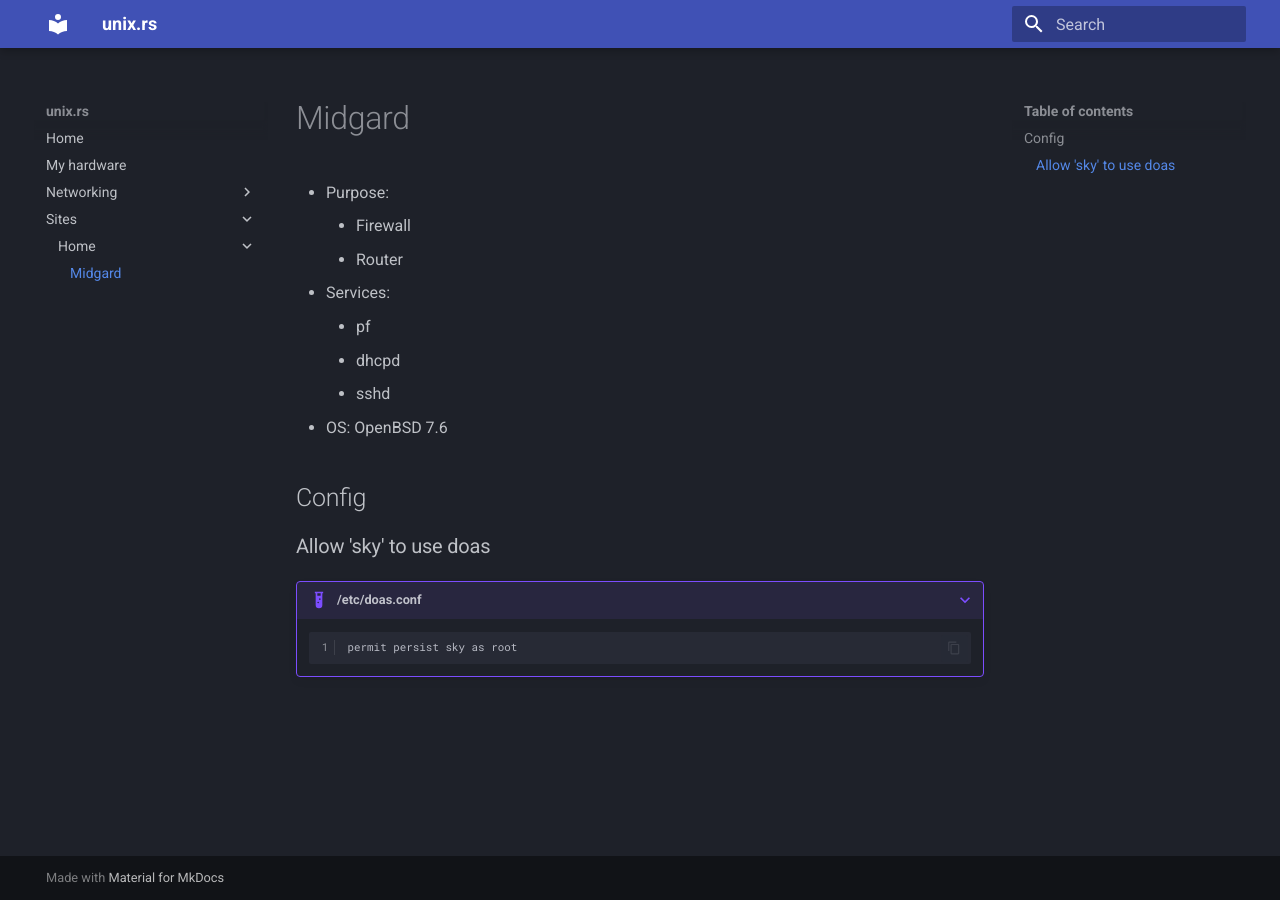
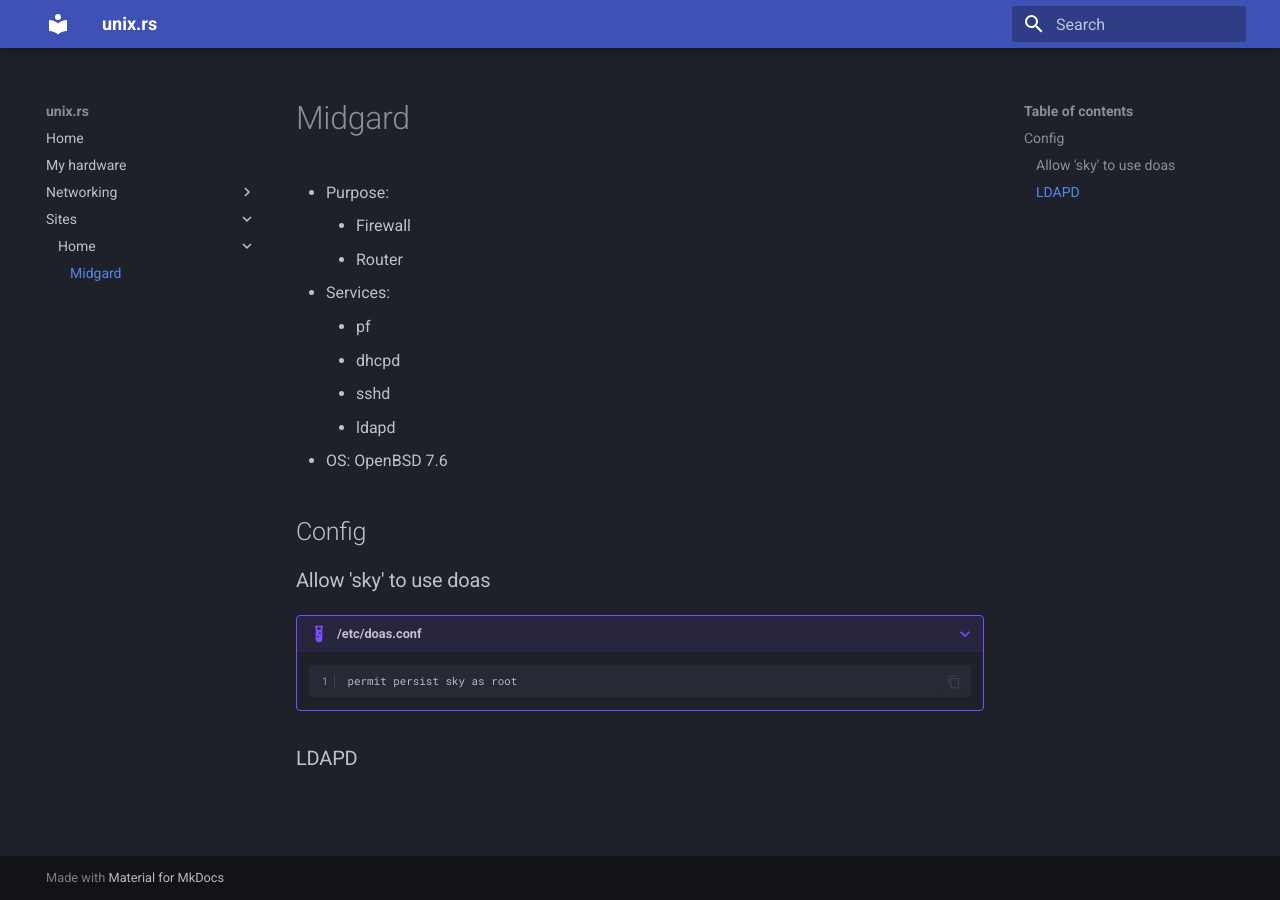
Before and after one commit to skylar2k/documentation, an MkDocs documentation site: the page built from docs/Sites/Home/Midgard.md, in a window 1280 px wide. Built offline with MkDocs 1.6.1 and Material for MkDocs 9.7.7, drawn with Linux system fonts in a browser that asks for light colours.

Commit message:
Update Midgard.md
Start working on LDAPD

````diff
--- a/docs/Sites/Home/Midgard.md
+++ b/docs/Sites/Home/Midgard.md
@@ -5,6 +5,7 @@
 	- pf
 	- dhcpd
 	- sshd
+	- ldapd
 - OS: OpenBSD 7.6
 ## Config
 ### Allow 'sky' to use doas
@@ -12,3 +13,4 @@
 	```bash linenums="1"
 	permit persist sky as root
 	```
+### LDAPD
````
